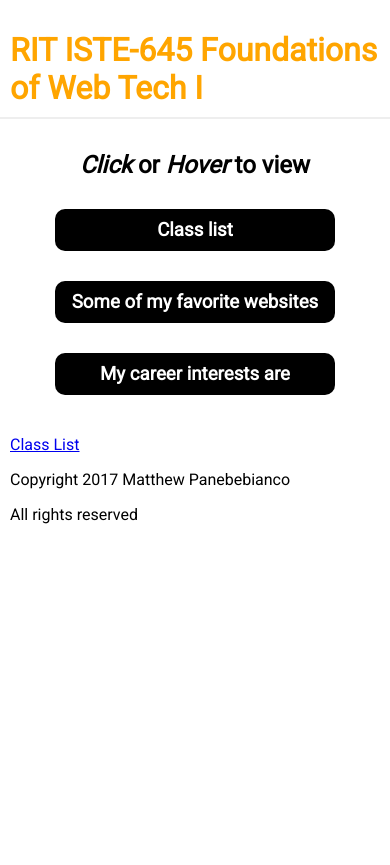
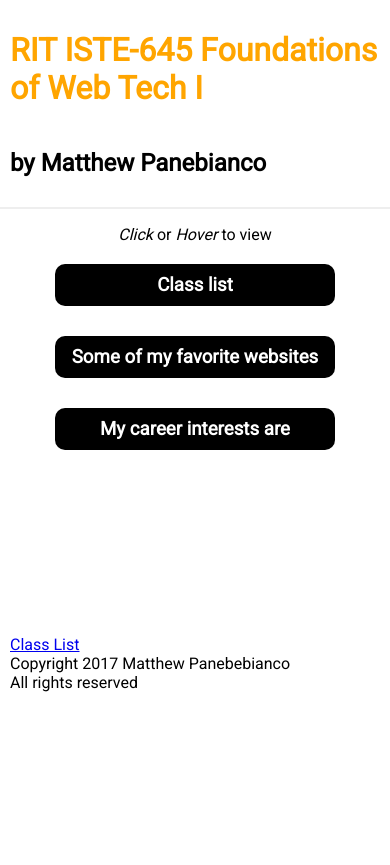
Before and after one commit to michaeljcaboose/rit-web-dev, a PHP site: page / in a window 390 px wide. Run offline with PHP 8.4, Linux system fonts and the light colour scheme.

Commit message:
updated mobile css

```diff
--- a/645/index.html
+++ b/645/index.html
@@ -7,8 +7,13 @@
 		<meta name="viewport" content="width=device-width, initial-scale=1.0">
 	</head>
 	<body>
+		<div class="page-header">
 			<h1>RIT ISTE-645 Foundations of Web Tech I</h1>
-		<h2><em>Click</em> or <em>Hover</em> to view</h2>
+			<h2>by Matthew Panebianco</h2>
+		</div>
+
+		<div class="bubbles">
+			<p><em>Click</em> or <em>Hover</em> to view</p>
 			<div class="bubble">
 				<div class="bubble-flex">
 					<h3>Class list</h3>
@@ -51,10 +56,12 @@
 				</div>
 			</div>
 
+		</div>
+
 		<footer>
-			<aside><a href="https://people.rit.edu/~spbics/645-01.shtml">Class List</a></aside>
-			<p>Copyright 2017 Matthew Panebebianco</p>
-			<p>All rights reserved</p>
+			<div><a href="https://people.rit.edu/~spbics/645-01.shtml">Class List</a></div>
+			<div>Copyright 2017 Matthew Panebebianco</div>
+			<div>All rights reserved</div>
 		</footer>
 
 	</body>
--- a/645/main.css
+++ b/645/main.css
@@ -7,26 +7,43 @@
   margin: 0;
 }
 
-@media screen and (max-width: 600px) {
+.page-header{
+    border-bottom: 2px solid #EEEEEE;
+}
+
+
+@media screen and (max-width: 800px) {
   .bubble {
     display: block;
+    width: 280px;
   }
 
-  h2{
-    text-align: center;
+  .bubbles{
+    min-height: 400px;
   }
 }
 
-@media screen and (min-width: 601px){
+@media screen and (min-width: 801px){
+
     .bubble{
       display: inline-block;
+      width: 33%;
     }
+
+    .bubbles{
+      min-height: 300px;
+    }
+
+    .page-header h1, .page-header h2{
+      display: inline-block;
+    }
+
 }
 
 h1{
-  border-bottom: 2px solid #EEEEEE;
   color: orange;
 }
+
 
 h1, h2, footer{
     padding: 10px;
@@ -35,8 +52,11 @@
 
 .bubble{
   vertical-align: top;
-  width: 280px;
   margin: 20px auto;
+}
+
+.bubbles p{
+  text-align: center;
 }
 
 
@@ -53,6 +73,8 @@
 
 .bubble-flex{
   border-bottom: none;
+  width: 280px;
+  margin: 0 auto;
 }
 
 .bubble-flex:hover, .bubble-flex:active{
@@ -79,6 +101,8 @@
     max-height: 0px;
 }
 
+
+
 .bubble:active  .bubble-detail,
 .bubble:hover .bubble-detail
 {
```
Lines whose indentation alone changed are shown as unchanged.
